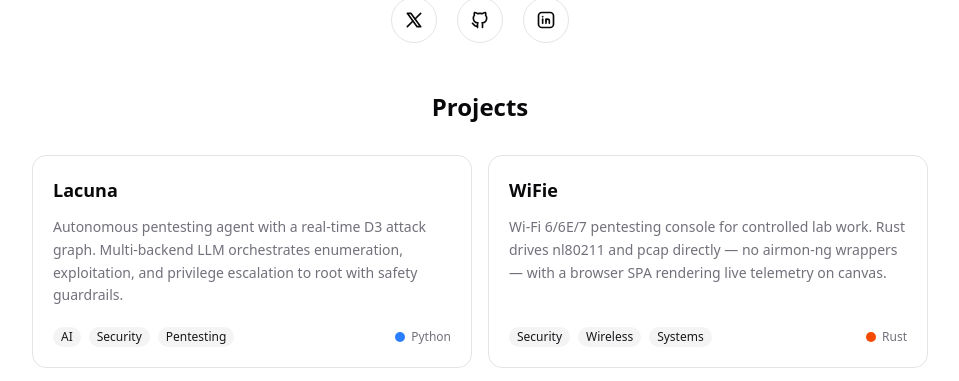
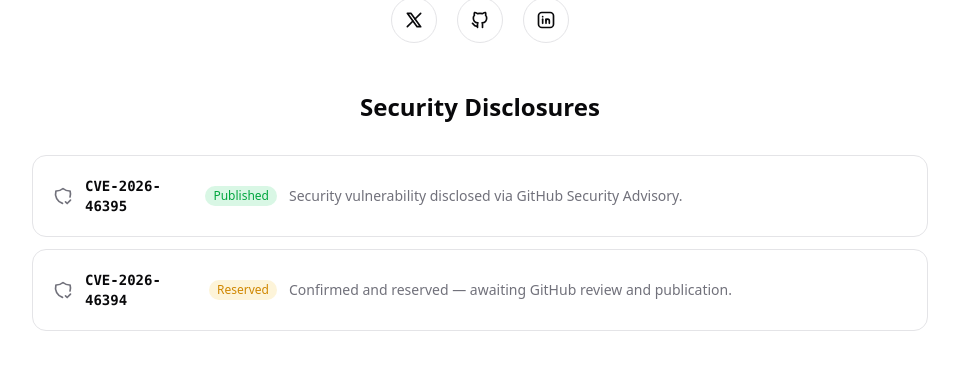
Before and after one commit to shreyas-challa/shreyas-challa.github.io, a React (Vite) app: page /about in a window 1280 px wide. Shown: the part 279-660 px from the top of the page, without its empty margins (160-1119 px from the left). Built offline with nearby package versions, Linux system fonts and the light colour scheme; no server answers.

Commit message:
Add Security Disclosures section with CVEs to profile

```diff
--- a/src/about.jsx
+++ b/src/about.jsx
@@ -1,7 +1,7 @@
 import { FloatingDock } from './components/ui/floating-dock'
 import { links, createLink } from './links'
 import { EncryptedText } from '@/components/ui/encrypted-text'
-import { IconBrandGithub, IconBrandLinkedin, IconBrandX, IconExternalLink } from '@tabler/icons-react'
+import { IconBrandGithub, IconBrandLinkedin, IconBrandX, IconExternalLink, IconShieldCheck } from '@tabler/icons-react'
 import { useAuth } from './auth-context'
 
 const projects = [
@@ -56,6 +56,30 @@ const projects = [
   },
 ]
 
+const cves = [
+  {
+    id: 'CVE-2026-46395',
+    summary: 'Security vulnerability disclosed via GitHub Security Advisory.',
+    status: 'Published',
+    advisoryUrl: 'https://github.com/advisories/GHSA-6c8g-9hfh-pq5h',
+    writeupUrl: null,
+    pocUrl: null,
+  },
+  {
+    id: 'CVE-2026-46394',
+    summary: 'Confirmed and reserved — awaiting GitHub review and publication.',
+    status: 'Reserved',
+    advisoryUrl: null,
+    writeupUrl: null,
+    pocUrl: null,
+  },
+]
+
+const statusStyles = {
+  Published: 'bg-green-500/15 text-green-600 dark:text-green-400',
+  Reserved: 'bg-yellow-500/15 text-yellow-600 dark:text-yellow-400',
+}
+
 const langColors = {
   Python: 'bg-blue-500',
   C: 'bg-indigo-500',
@@ -98,8 +122,55 @@ export default function About() {
         </div>
       </div>
 
+      {/* Security Disclosures Section */}
+      <div className="w-full max-w-4xl pt-4">
+        <h2 className="text-2xl font-bold text-center mb-8">Security Disclosures</h2>
+        <div className="flex flex-col gap-3">
+          {cves.map((cve) => (
+            <div
+              key={cve.id}
+              className="flex flex-col sm:flex-row sm:items-center gap-3 p-5 rounded-xl border border-border bg-card"
+            >
+              <div className="flex items-center gap-3 sm:w-56 shrink-0">
+                <IconShieldCheck className="w-5 h-5 text-muted-foreground shrink-0" />
+                {cve.advisoryUrl ? (
+                  <a
+                    href={cve.advisoryUrl}
+                    target="_blank"
+                    rel="noopener noreferrer"
+                    className="font-mono text-sm font-semibold hover:text-primary transition-colors"
+                  >
+                    {cve.id}
+                  </a>
+                ) : (
+                  <span className="font-mono text-sm font-semibold">{cve.id}</span>
+                )}
+                <span className={`text-xs px-2 py-0.5 rounded-full ${statusStyles[cve.status] || ''}`}>
+                  {cve.status}
+                </span>
+              </div>
+              <p className="text-sm text-muted-foreground leading-relaxed flex-1">
+                {cve.summary}
+              </p>
+              <div className="flex gap-3 shrink-0">
+                {cve.writeupUrl && (
+                  <a href={cve.writeupUrl} className="text-xs font-medium text-primary hover:underline">
+                    Writeup →
+                  </a>
+                )}
+                {cve.pocUrl && (
+                  <a href={cve.pocUrl} target="_blank" rel="noopener noreferrer" className="text-xs font-medium text-primary hover:underline">
+                    PoC →
+                  </a>
+                )}
+              </div>
+            </div>
+          ))}
+        </div>
+      </div>
+
       {/* Projects Section */}
-      <div className="w-full max-w-4xl pb-24 pt-4">
+      <div className="w-full max-w-4xl pb-24 pt-12">
         <h2 className="text-2xl font-bold text-center mb-8">Projects</h2>
         <div className="grid grid-cols-1 md:grid-cols-2 gap-4">
           {projects.map((project) => (
```
